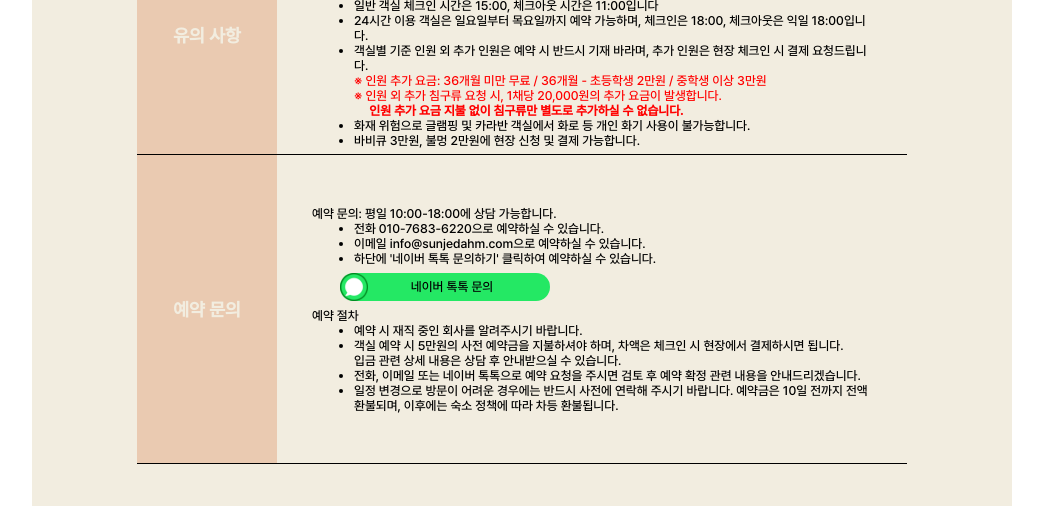
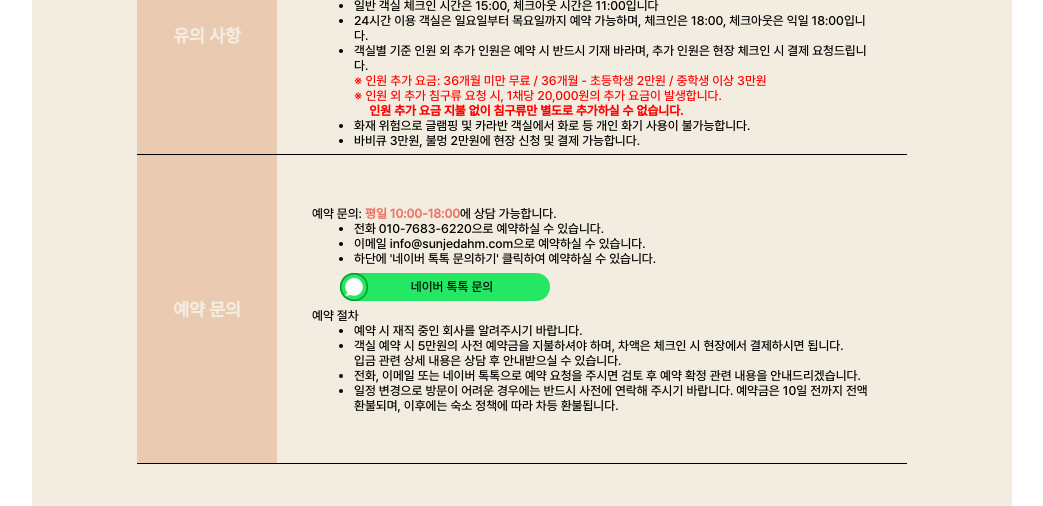
Before and after one commit to sunjedahm/sunjediscount, a React (Create React App) app: page /price in a window 1280 px wide. Shown: the part 3167-3673 px from the top of the page, without its empty margins (118-1161 px from the left). Built offline with nearby package versions, Linux system fonts and the light colour scheme.

Commit message:
평일 상담 시간 강조

```diff
--- a/src/RoomBox/ReserveInfo.js
+++ b/src/RoomBox/ReserveInfo.js
@@ -55,6 +55,17 @@ justify-content: center;
 
 
 `
+const BoldContainer = styled.div`
+
+
+`
+
+
+const Bold = styled.span`
+
+color: #ed7969;
+
+`
 
 const handleClick = (link) => {
   if (link) {
@@ -66,7 +77,9 @@ const handleClick = (link) => {
 const ResrveInfo = () => {
   return (
     <Container>
-      예약 문의: 평일 10:00-18:00에 상담 가능합니다.
+      <BoldContainer>
+      예약 문의: <Bold><b>평일 10:00-18:00</b></Bold>에 상담 가능합니다.
+      </BoldContainer>
       <ul>
         <li>전화 010-7683-6220으로 예약하실 수 있습니다.</li>
         <li>이메일 info@sunjedahm.com으로 예약하실 수 있습니다. </li>
```
